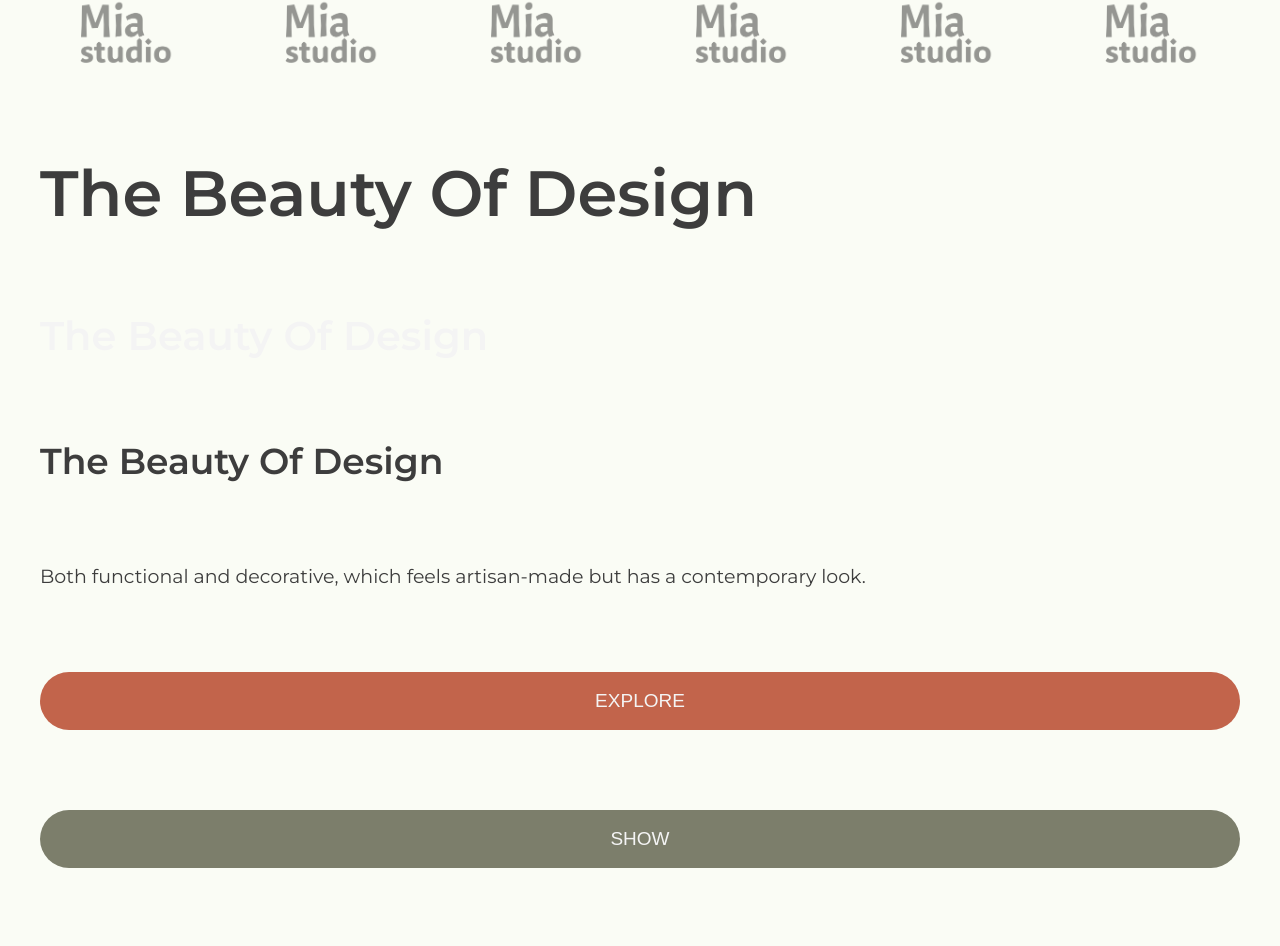
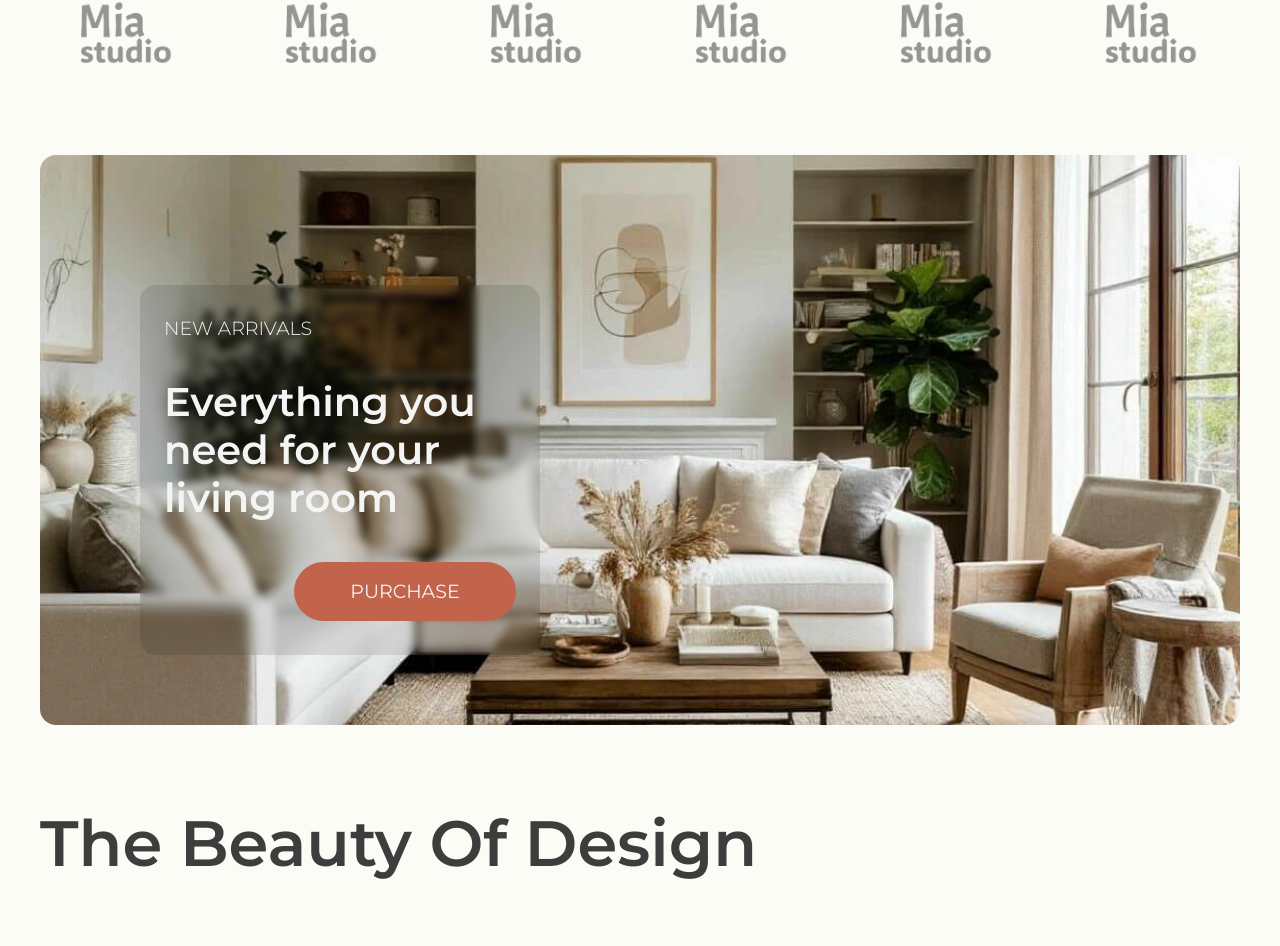
Before and after one commit to DinaKobrik/HomeVibe-Next, a Next.js app: page / in a window 1280 px wide. Shown: the part 1581-2527 px from the top of the page. Built offline with nearby package versions, Linux system fonts and the light colour scheme.

Commit message:
Created a promo-banner section

```diff
--- a/src/app/page.tsx
+++ b/src/app/page.tsx
@@ -3,6 +3,7 @@ import {
   HeroBanner,
   SeasonalDiscounts,
   Partners,
+  PromoBanner,
 } from "@/components/sections/homepage";
 
 export default async function HomePage() {
@@ -11,6 +12,7 @@ export default async function HomePage() {
       <HeroBanner />
       <SeasonalDiscounts />
       <Partners />
+      <PromoBanner />
       <Heading level="h1">The Beauty Of Design</Heading>
       <Heading level="h2" color="white">
         The Beauty Of Design
--- a/src/components/sections/homepage/index.ts
+++ b/src/components/sections/homepage/index.ts
@@ -1,3 +1,4 @@
 export * from "./hero-banner/HeroBanner";
 export * from "./seasonal-discounts/SeasonalDiscounts";
 export * from "./partners/Partners";
+export * from "./promo-banner/PromoBanner";
--- /dev/null
+++ b/src/components/sections/homepage/promo-banner/PromoBanner.tsx
@@ -0,0 +1,35 @@
+import React from "react";
+import Image from "next/image";
+import { Heading, Button, Badge } from "@/components/ui/";
+import styles from "./promo-banner.module.css";
+
+const backgroundImage = "/images/hero-banner.jpg";
+
+export const PromoBanner: React.FC = () => {
+  return (
+    <section className={styles.section}>
+      <Image
+        src={backgroundImage}
+        alt="Промо фон"
+        fill
+        priority
+        className={styles.bgImage}
+      />
+
+      <div className={styles.overlayWrapper}>
+        <div className={styles.overlay}>
+          <Badge color="white">NEW ARRIVALS</Badge>
+          <Heading level="h2" color="white">
+            Everything you need for your living room
+          </Heading>
+          <Button
+            href="/catalog/living-room"
+            variant="primary"
+            className={styles.btn}>
+            PURCHASE
+          </Button>
+        </div>
+      </div>
+    </section>
+  );
+};
--- /dev/null
+++ b/src/components/sections/homepage/promo-banner/promo-banner.module.css
@@ -0,0 +1,77 @@
+.section {
+  position: relative;
+  display: grid;
+  padding: 130px 0 70px;
+  grid-template-columns: repeat(2, 1fr);
+  align-items: center;
+  justify-content: center;
+  overflow: hidden;
+  border-radius: var(--border-s);
+}
+
+.box {
+  background-color: rgb(255 255 255 / 10%);
+  backdrop-filter: blur(2px);
+}
+
+.backgroundImage {
+  position: absolute;
+  inset: 0;
+  z-index: 0;
+}
+
+.bgImage {
+  object-fit: cover;
+  width: 100%;
+  height: 100%;
+}
+.overlayWrapper {
+  background-image: url("/images/hero-banner.jpg");
+}
+
+.overlay {
+  margin: 0 auto;
+  display: grid;
+  grid-template-columns: 1fr;
+  align-items: start;
+  justify-items: start;
+  gap: 40px;
+  position: relative;
+  z-index: 2;
+  padding: 34px 24px;
+  border-radius: var(--border-s);
+  max-width: 400px;
+  background-color: rgb(0, 0, 0, 0.1);
+  backdrop-filter: blur(4px);
+}
+
+.btn {
+  justify-self: end;
+  max-width: 222px;
+  width: 100%;
+}
+
+@media (max-width: 992px) {
+  .section {
+    grid-template-columns: 1fr;
+    text-align: center;
+  }
+
+  .overlay {
+    justify-items: center;
+    max-width: 90%;
+  }
+
+  .btn {
+    justify-self: center;
+  }
+
+  .blurLayer {
+    grid-column: 1 / -1;
+  }
+}
+@media (max-width: 576px) {
+  .section {
+    padding: 80px 0 40px;
+  }
+}
```
